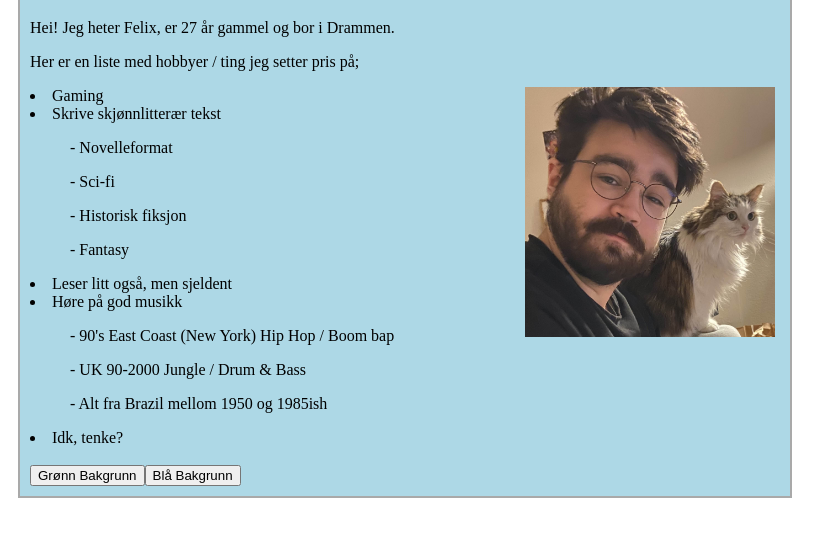
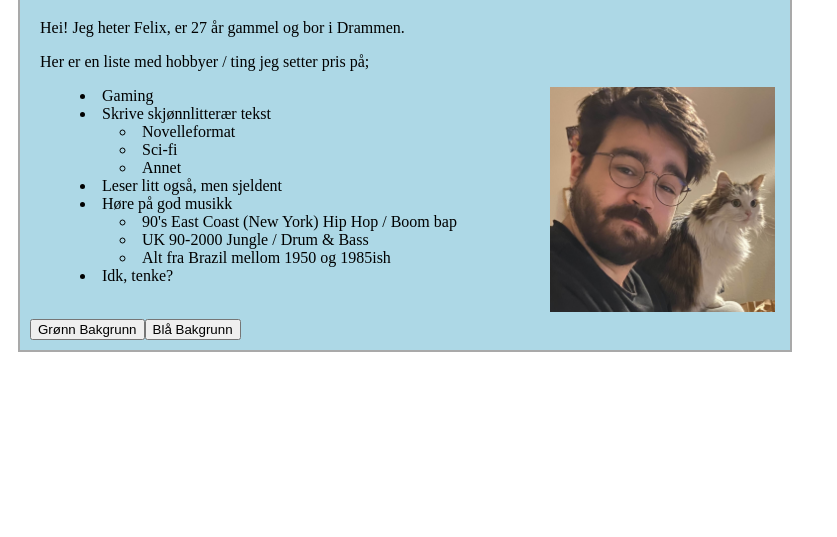
Before and after one commit to MGusto/slesk, a plain HTML site: page Oppgaver/Uke5_2025/Oppgave_5/oppg5_intro.html in a window 1280 px wide. Shown: the part 83-620 px from the top of the page, without its empty margins (0-837 px from the left). Drawn offline with Linux system fonts and the light colour scheme.

Commit message:
Update oppg5_intro.html

```diff
--- a/Oppgaver/Uke5_2025/Oppgave_5/oppg5_intro.html
+++ b/Oppgaver/Uke5_2025/Oppgave_5/oppg5_intro.html
@@ -6,8 +6,6 @@
     <meta name="viewport" content="width=device-width, initial-scale=1.0">
     <title>Introduksjonstekst</title>
     <style>
-
-
         #mod {
             border: 2px darkgray solid;
             background-color: lightblue;
@@ -17,9 +15,21 @@
         }
 
         img {
-            max-width: 250px;
+            max-width: 225px;
             float: right;
             margin-right: 5px;
+        }
+
+        p {
+            padding-left: 10px;
+        }
+
+        li {
+            list-style-position: inside;
+        }
+
+        ul {
+            list-style-position: inside;
         }
     </style>
 </head>
@@ -30,31 +40,39 @@
             <p>Hei! Jeg heter Felix, er 27 år gammel og bor i Drammen.</p>
             <p>Her er en liste med hobbyer / ting jeg setter pris på;</p>
             <img src="img/felix2.jpg" alt="Ikke min katt">
-            <li>Gaming</li>
-            <li>Skrive skjønnlitterær tekst</li>
-            <ul>- Novelleformat</ul>
-            <ul>- Sci-fi</ul>
-            <ul>- Historisk fiksjon</ul>
-            <ul>- Fantasy</ul>
-            <li>Leser litt også, men sjeldent</li>
-            <li>Høre på god musikk</li>
-            <ul>- 90's East Coast (New York) Hip Hop / Boom bap</ul>
-            <ul>- UK 90-2000 Jungle / Drum & Bass</ul>
-            <ul>- Alt fra Brazil mellom 1950 og 1985ish</ul>
-            <li>Idk, tenke?</li>
+            <div style="margin: 10px">
+                <ul>
+                    <li>Gaming</li>
+                    <li>Skrive skjønnlitterær tekst</li>
+                    <ul>
+                        <li>Novelleformat</li>
+                        <li>Sci-fi</li>
+                        <li>Annet</li>
+                    </ul>
+                    <li>Leser litt også, men sjeldent</li>
+                    <li>Høre på god musikk</li>
+                    <ul>
+                        <li>90's East Coast (New York) Hip Hop / Boom bap</li>
+                        <li>UK 90-2000 Jungle / Drum & Bass</li>
+                        <li>Alt fra Brazil mellom 1950 og 1985ish</li>
+                    </ul>
+                    <li>Idk, tenke?</li>
+                </ul>
+            </div>
             <br>
 
-            <button onclick="colorChange()">Grønn Bakgrunn</button><button onclick="colorDefault()">Blå Bakgrunn</button>
+            <button onclick="colorChange()">Grønn Bakgrunn</button><button onclick="colorDefault()">Blå
+                Bakgrunn</button>
     </div>
 
 </body>
 <script>
 
-    function colorChange(){
+    function colorChange() {
         document.getElementById("mod").style.backgroundColor = "lightgreen";
     }
 
-    function colorDefault(){
+    function colorDefault() {
         document.getElementById("mod").style.backgroundColor = "lightblue";
     }
 
```
